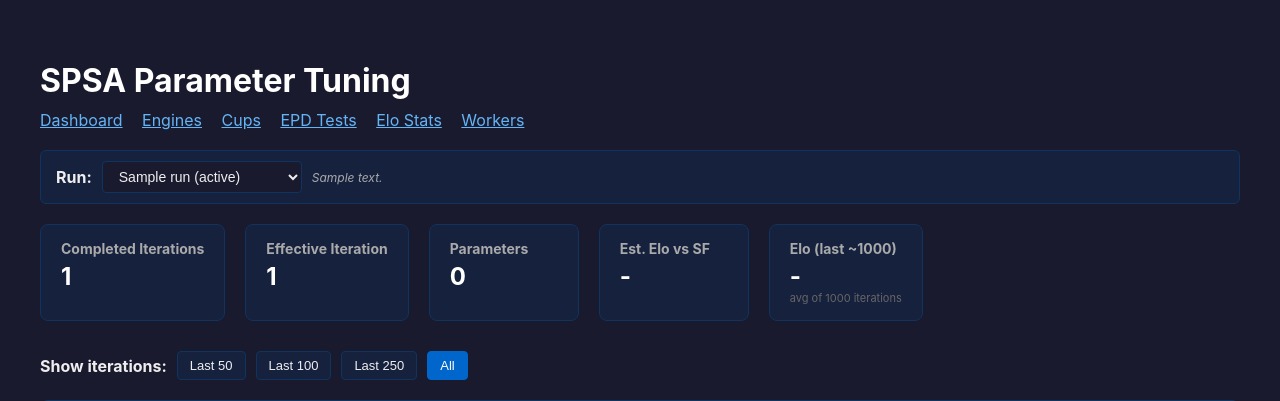
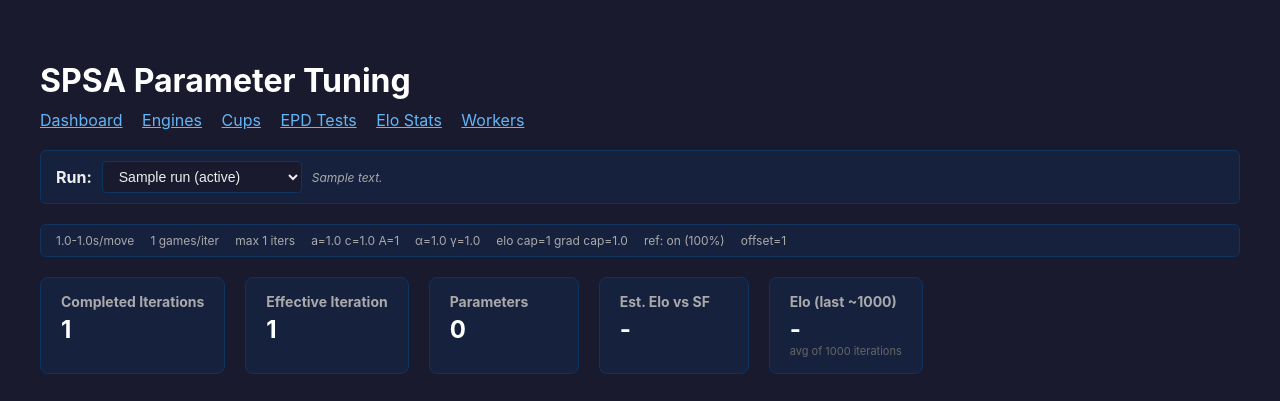
Before and after one commit to chris-moreton/chess-compete, a Flask app: page /spsa in a window 1280 px wide. Shown: the top 401 px of the page. Run offline with Flask 3, Linux system fonts and the light colour scheme; tables that the repository leaves empty hold one stand-in row (values such as "Sample post"); some libraries are stand-ins or nearby versions.

Commit message:
feat(spsa): show per-run settings on dashboard
Adds a compact settings bar below the run selector showing time control,
games/iter, max iterations, SPSA hyperparameters, gradient caps, and
reference game config.

```diff
--- a/web/templates/spsa.html
+++ b/web/templates/spsa.html
@@ -57,6 +57,21 @@
             font-size: 12px;
             color: #aaa;
             font-style: italic;
+        }
+        .run-settings {
+            display: flex;
+            flex-wrap: wrap;
+            gap: 6px 16px;
+            padding: 8px 15px;
+            margin-bottom: 20px;
+            background: #16213e;
+            border: 1px solid #0f3460;
+            border-radius: 6px;
+            font-size: 12px;
+            color: #aaa;
+        }
+        .run-settings span {
+            white-space: nowrap;
         }
         .summary-cards {
             display: flex;
@@ -309,6 +324,22 @@
                 window.location.href = '/spsa' + (params.toString() ? '?' + params.toString() : '');
             }
         </script>
+
+        {% if selected_run %}
+        <div class="run-settings">
+            <span>{{ selected_run.timelow }}-{{ selected_run.timehigh }}s/move</span>
+            <span>{{ selected_run.games_per_iteration }} games/iter</span>
+            <span>max {{ selected_run.max_iterations }} iters</span>
+            <span>a={{ selected_run.spsa_a }} c={{ selected_run.spsa_c }} A={{ selected_run.spsa_big_a|int }}</span>
+            <span>&alpha;={{ selected_run.spsa_alpha }} &gamma;={{ selected_run.spsa_gamma }}</span>
+            <span>elo cap={{ selected_run.max_elo_diff|int }} grad cap={{ selected_run.max_gradient_factor }}</span>
+            <span>ref: {{ "on (%.0f%%)" | format(selected_run.ref_ratio * 100) if selected_run.ref_enabled else "off" }}</span>
+            {% if selected_run.effective_iteration_offset > 0 %}
+            <span>offset={{ selected_run.effective_iteration_offset }}</span>
+            {% endif %}
+        </div>
+        {% endif %}
+
         {% endif %}
 
         {% if iterations %}
```
